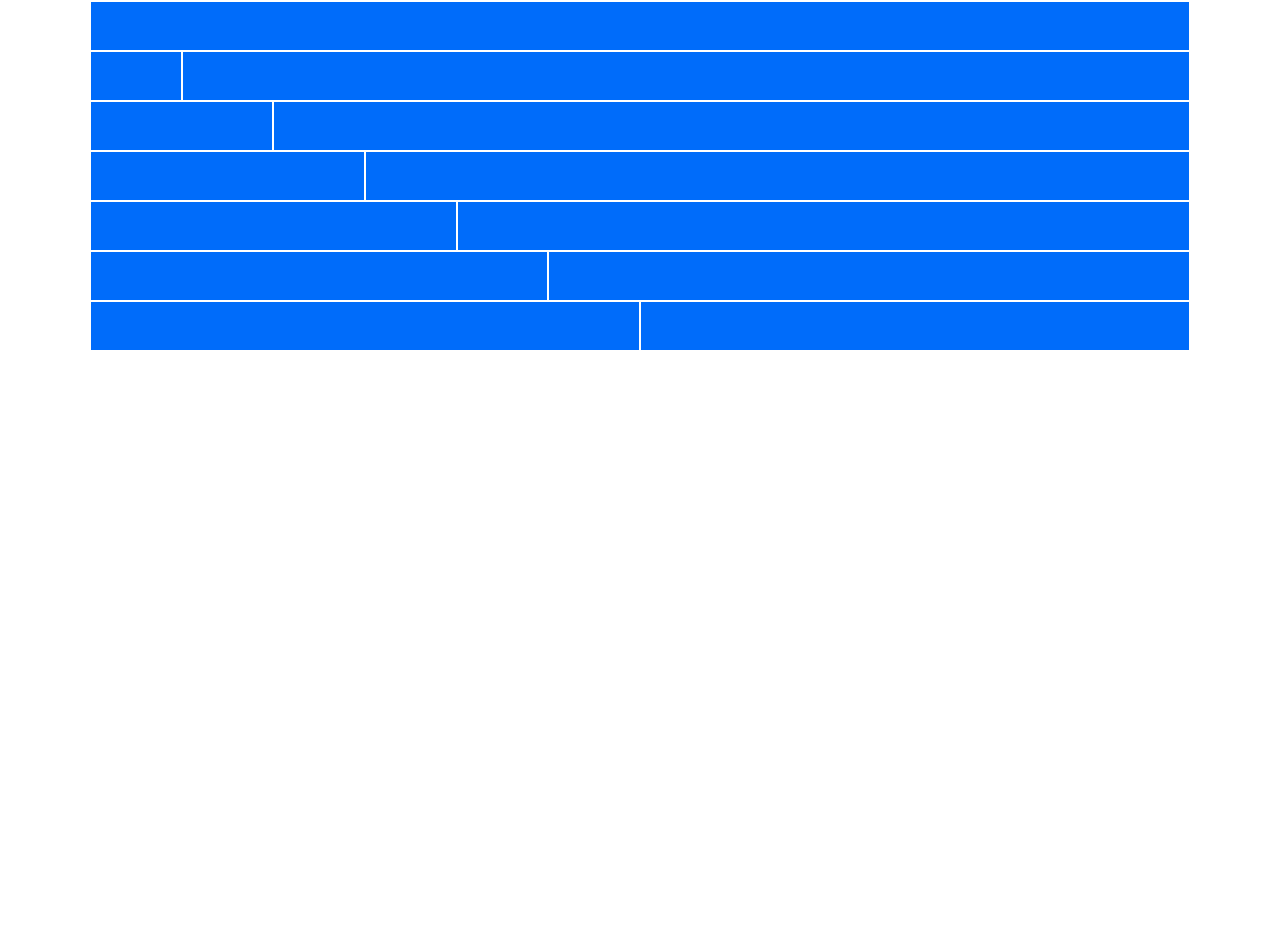
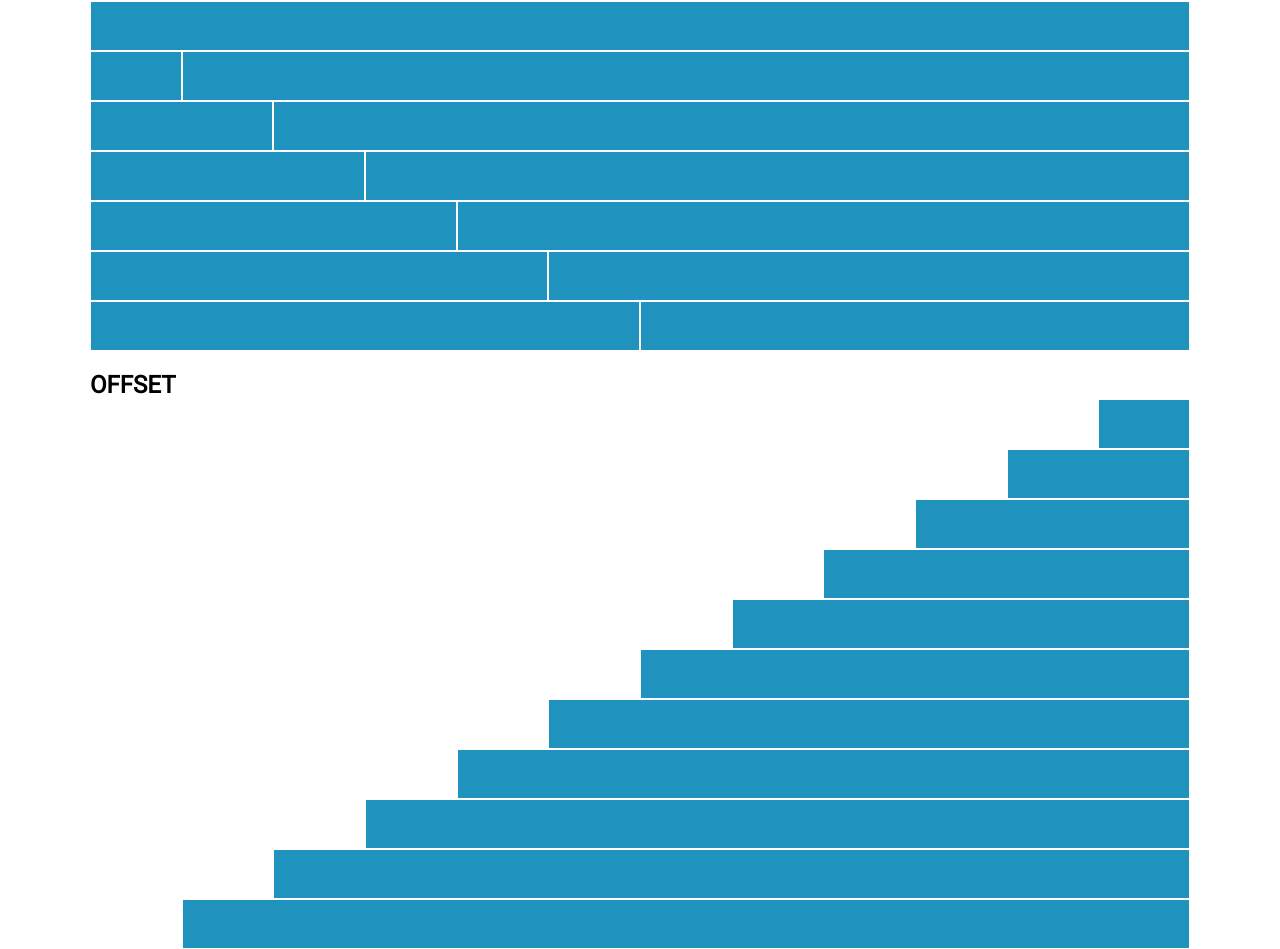
Before and after one commit to muac404/html-css-12bool, a plain HTML site: page index.html in a window 1280 px wide. Shown: the part 319-1268 px from the top of the page. Before the commit the page ends 800 px from the top, so only its background shows below. Drawn offline with Linux system fonts and the light colour scheme.

Commit message:
Aggiunta sezione offset

```diff
--- a/css/style.css
+++ b/css/style.css
@@ -4,20 +4,21 @@
     box-sizing: border-box;
     margin: 0%;
     padding: 0%;
+    font-family: 'Roboto', sans-serif;
 }
 
 /* COMMON */
 
 .box{
 
-    background-color: #006cfa;
+    background-color: #1f92be;
     height: 50px;
     border: 1px solid white;
 }
 
 .box-2{
-    background-color: #00e165;
-    border: 5px solid #006cfa;
+    background-color: #d7a1e9;
+    border: 5px solid #1f92be;
 
     height: 30px;
 }
@@ -39,6 +40,10 @@
 }
 
 .section-2{
+    margin-top: 20px;
+}
+
+.section-3{
     margin-top: 20px;
 }
 /* CONTAINER */
@@ -100,7 +105,7 @@
 
 
 
-/* INSIDE */
+/* INSIDE  FRAMEWORK */
 
 .col-in-1{
     width: calc(100% / 12 * 1);
@@ -149,3 +154,55 @@
 .col-in-12{
     width: calc(100% / 12 * 12);
 }
+
+
+/* OFFSET FRAMEWORK */
+
+
+.offset-1{
+    margin-left: calc(100% / 12 * 1);
+}
+
+.offset-2{
+    margin-left: calc(100% / 12 * 2);
+}
+
+.offset-3{
+    margin-left: calc(100% / 12 * 3);
+}
+
+.offset-4{
+    margin-left: calc(100% / 12 * 4);
+}
+
+.offset-5{
+    margin-left: calc(100% / 12 * 5);
+}
+
+.offset-6{
+    margin-left: calc(100% / 12 * 6);
+}
+
+.offset-7{
+    margin-left: calc(100% / 12 * 7);
+}
+
+.offset-8{
+    margin-left: calc(100% / 12 * 8);
+}
+
+.offset-9{
+    margin-left: calc(100% / 12 * 9);
+}
+
+.offset-10{
+    margin-left: calc(100% / 12 * 10);
+}
+
+.offset-11{
+    margin-left: calc(100% / 12 * 11);
+}
+
+.offset-12{
+    margin-left: calc(100% / 12 * 12);
+}
--- a/index.html
+++ b/index.html
@@ -5,6 +5,9 @@
         <meta http-equiv="X-UA-Compatible" content="IE=edge">
         <meta name="viewport" content="width=device-width, initial-scale=1.0">
         <title>12 Bool</title>
+        <link rel="preconnect" href="https://fonts.googleapis.com">
+    <link rel="preconnect" href="https://fonts.gstatic.com" crossorigin>
+    <link href="https://fonts.googleapis.com/css2?family=Roboto&display=swap" rel="stylesheet">
         <link rel="stylesheet" href="css/style.css">
     </head>
 <body>
@@ -273,6 +276,84 @@
             </div>
 
 
+
+
+    </section>
+
+    <section class="section-3">
+        <div class="container">
+            <h2>OFFSET</h2>
+
+            <div class="col-1 offset-11">
+                <div class="box">
+
+                </div>
+            </div>
+
+            <div class="col-2 offset-10">
+                <div class="box">
+
+                </div>
+            </div>
+
+            <div class="col-3 offset-9">
+                <div class="box">
+
+                </div>
+            </div>
+
+            <div class="col-4 offset-8">
+                <div class="box">
+
+                </div>
+            </div>
+
+            <div class="col-5 offset-7">
+                <div class="box">
+
+                </div>
+            </div>
+
+            <div class="col-6 offset-6">
+                <div class="box">
+
+                </div>
+            </div>
+
+            <div class="col-7 offset-5">
+                <div class="box">
+
+                </div>
+            </div>
+
+            <div class="col-8 offset-4">
+                <div class="box">
+
+                </div>
+            </div>
+
+
+            <div class="col-9 offset-3">
+                <div class="box">
+
+                </div>
+            </div>
+
+            <div class="col-10 offset-2">
+                <div class="box">
+
+                </div>
+            </div>
+
+            <div class="col-11 offset-1">
+                <div class="box">
+
+                </div>
+            </div>
+
+
+
+        </div>
     </section>
 </body>
 </html>
```
